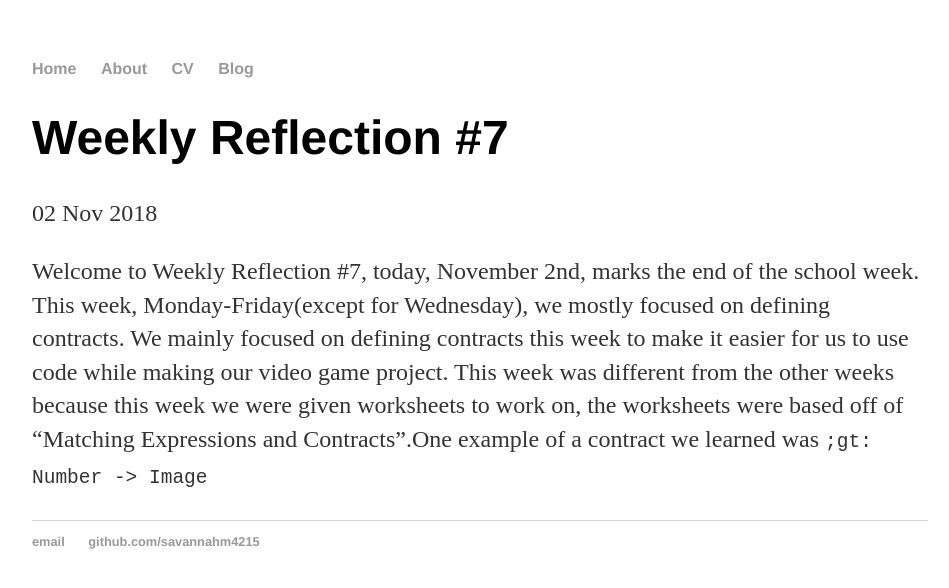
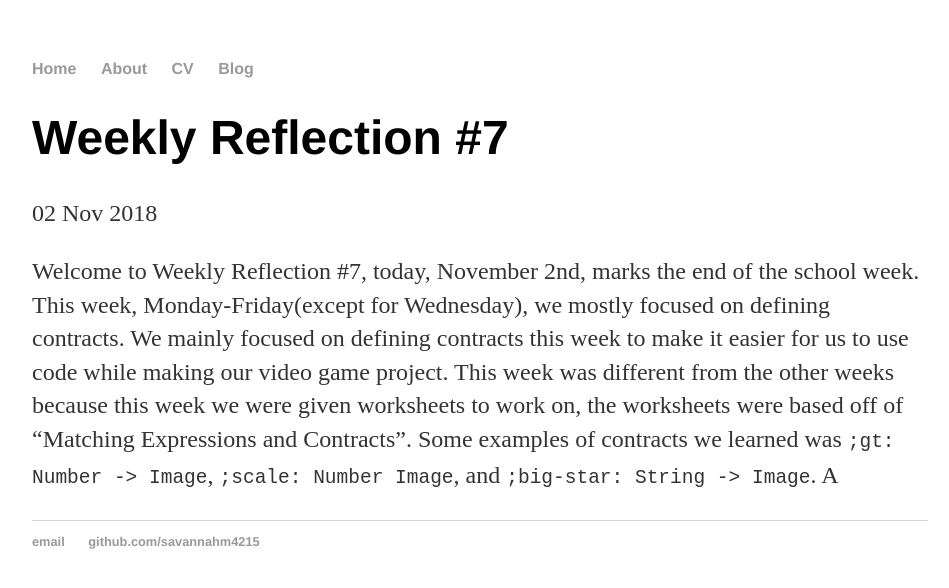
Before and after one commit to savannahm4215/savannahm4215.github.io, a Jekyll site: the page built from _posts/2018-11-02-weekly-reflection-07.md, in a window 1280 px wide. Shown: the top 588 px of the page, without its empty margins (160-1109 px from the left). Built offline with Jekyll 4.4.1, drawn with Linux system fonts in a browser that asks for light colours.

Commit message:
Update 2018-11-02-weekly-reflection-07.md

````diff
--- a/_posts/2018-11-02-weekly-reflection-07.md
+++ b/_posts/2018-11-02-weekly-reflection-07.md
@@ -4,4 +4,4 @@ title: "Weekly Reflection #7"
 date: 2018-11-02
 ---
 
-Welcome to Weekly Reflection #7, today, November 2nd, marks the end of the school week. This week, Monday-Friday(except for Wednesday), we mostly focused on defining contracts. We mainly focused on defining contracts this week to make it easier for us to use code while making our video game project. This week was different from the other weeks because this week we were given worksheets to work on, the worksheets were based off of "Matching Expressions and Contracts".One example of a contract we learned was ```;gt: Number -> Image```
+Welcome to Weekly Reflection #7, today, November 2nd, marks the end of the school week. This week, Monday-Friday(except for Wednesday), we mostly focused on defining contracts. We mainly focused on defining contracts this week to make it easier for us to use code while making our video game project. This week was different from the other weeks because this week we were given worksheets to work on, the worksheets were based off of "Matching Expressions and Contracts". Some examples of contracts we learned was ```;gt: Number -> Image```, ```;scale: Number Image```, and ```;big-star: String -> Image```. A
````
